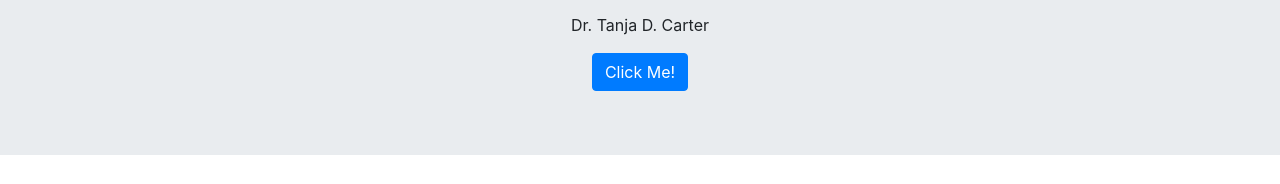
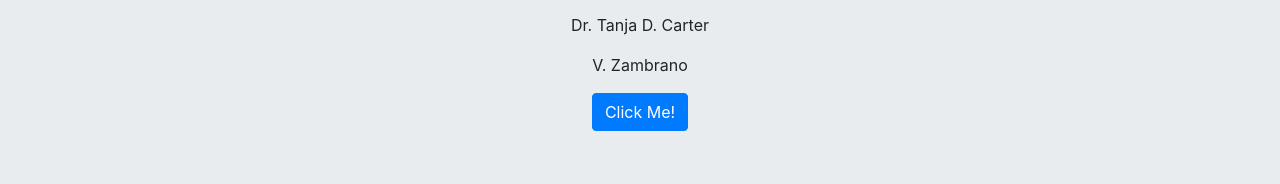
Before and after one commit to econproject/econproject.github.io, a plain HTML site: page index.html in a window 1280 px wide. Shown: the part 603-787 px from the top of the page. Drawn offline with nearby package versions, Linux system fonts and the light colour scheme; grey boxes are pictures that could not be loaded.

Commit message:
Update index.html

```diff
--- a/index.html
+++ b/index.html
@@ -205,7 +205,8 @@
     <h1 style="text-align:center">Economics Project</h1>
     <p style="text-align:center">Econ 1 - Principles of Economics: Macroeconomics, Section #2222</p>
       <p style="text-align:center" >Dr. Tanja D. Carter</p>
-      <div class="text-center">
+	  <p style="text-align:center" >V. Zambrano</p>
+	  <div class="text-center">
       <button type="button" class="btn btn-primary">Click Me!
 
           </button>
```
